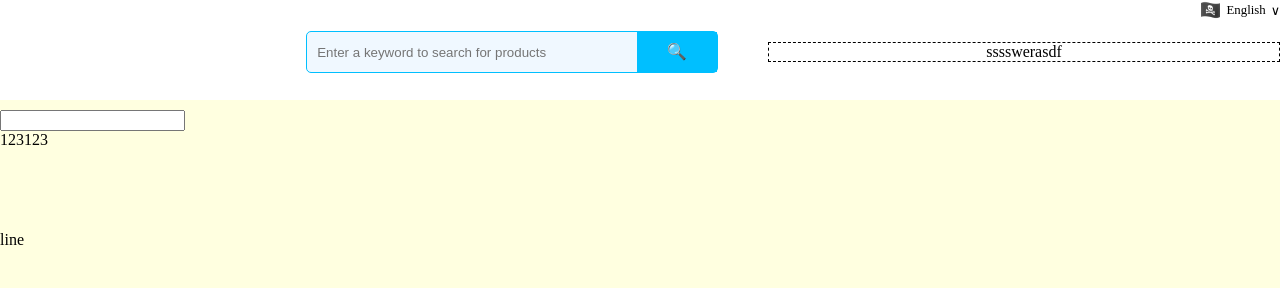
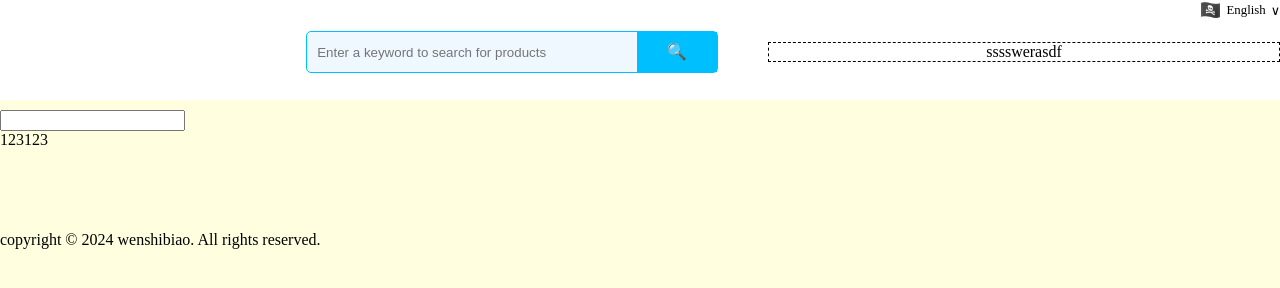
Before and after one commit to CtrlShiftAlt/GoHome, a plain HTML site: page index.html in a window 1280 px wide. Drawn offline with Linux system fonts and the light colour scheme.

Commit message:
Update index.html

```diff
--- a/index.html
+++ b/index.html
@@ -105,7 +105,7 @@
         </section>
     </main>
     <footer>
-        <div>line</div>
+        <span>copyright &copy; 2024 wenshibiao. All rights reserved.</span>
     </footer>
 </body>
 
```
